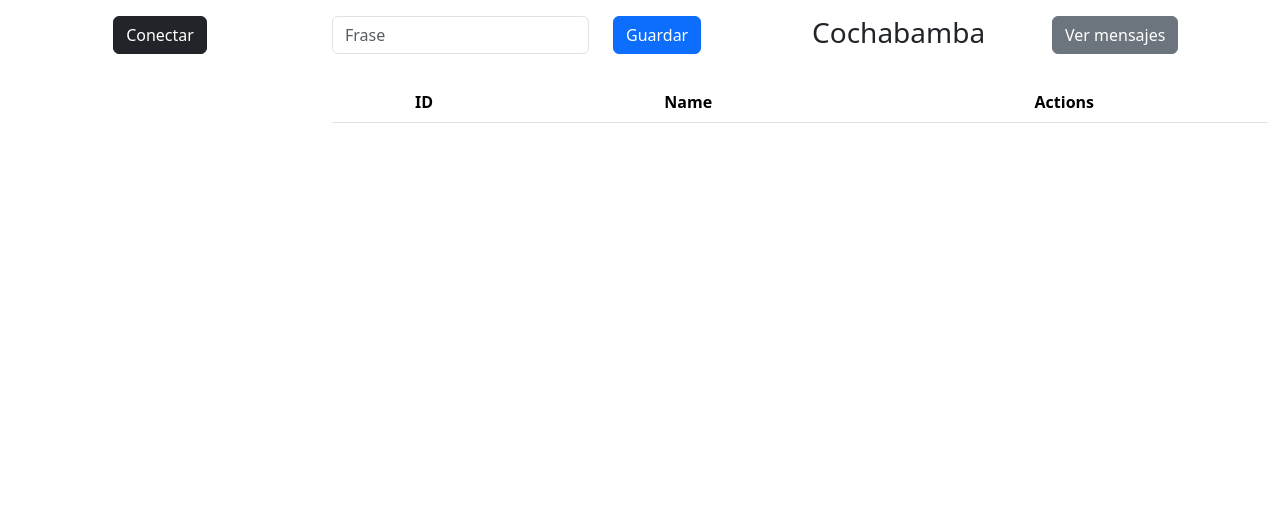
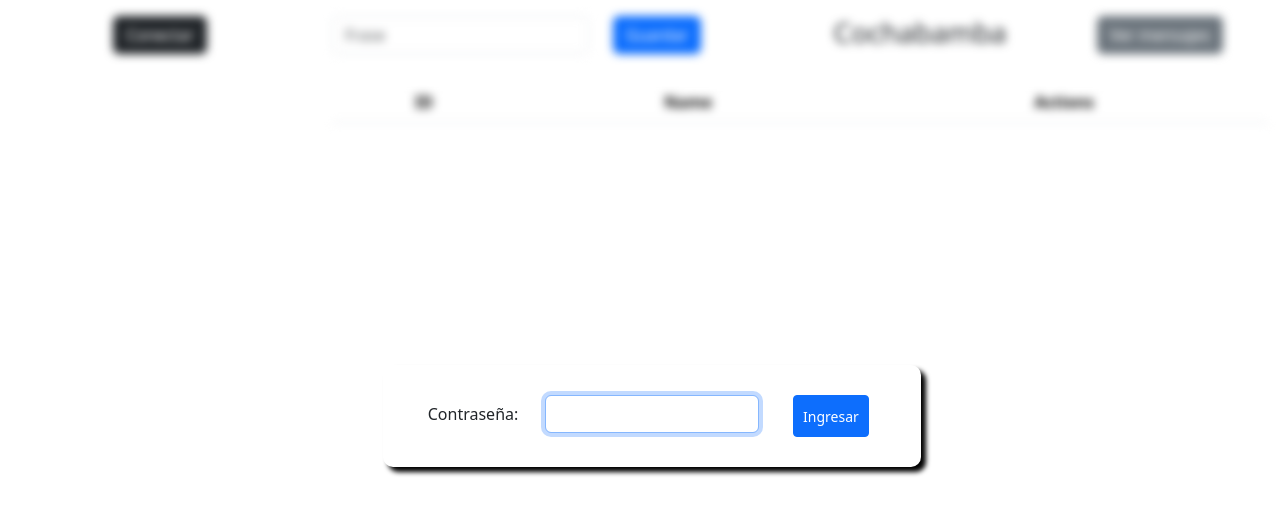
Before and after one commit to Alvaro181529/WebAutoWhats, a website: page src/city/cochabamba/index.html in a window 1280 px wide. Drawn offline with nearby package versions, Linux system fonts and the light colour scheme; no server answers.

Commit message:
front auth

```diff
--- /dev/null
+++ b/src/city/beni/index.css
@@ -0,0 +1,31 @@
+#marca {
+    color: rgba(255, 255, 255, 0.4);
+    /* Fondo blanco con 50% de opacidad */
+    padding: 10px;
+    /* Espaciado interno para mayor visibilidad */
+}
+
+#overlay {
+    position: fixed;
+    width: 100%;
+    height: 100%;
+    display: flex;
+    align-items: center;
+    justify-content: center;
+    z-index: 1;
+}
+
+#login-container {
+    text-align: center;
+    background-color: white;
+    padding: 30px;
+    border-radius: 10px;
+    box-shadow: 5px 5px 5px black;
+
+}
+
+#content-container {
+    text-align: center;
+    filter: blur(5px);
+    /* Ajusta el valor para cambiar la intensidad del efecto borroso */
+}
--- /dev/null
+++ b/src/city/cochabamba/index.css
@@ -0,0 +1,31 @@
+#marca {
+    color: rgba(255, 255, 255, 0.4);
+    /* Fondo blanco con 50% de opacidad */
+    padding: 10px;
+    /* Espaciado interno para mayor visibilidad */
+}
+
+#overlay {
+    position: fixed;
+    width: 100%;
+    height: 100%;
+    display: flex;
+    align-items: center;
+    justify-content: center;
+    z-index: 1;
+}
+
+#login-container {
+    text-align: center;
+    background-color: white;
+    padding: 30px;
+    border-radius: 10px;
+    box-shadow: 5px 5px 5px black;
+
+}
+
+#content-container {
+    text-align: center;
+    filter: blur(5px);
+    /* Ajusta el valor para cambiar la intensidad del efecto borroso */
+}
--- a/src/city/cochabamba/index.html
+++ b/src/city/cochabamba/index.html
@@ -17,9 +17,22 @@
         integrity="sha384-BBtl+eGJRgqQAUMxJ7pMwbEyER4l1g+O15P+16Ep7Q9Q+zqX6gSbd85u4mG4QzX+"
         crossorigin="anonymous"></script>
     <script defer src="index.js"></script>
+    <link rel="stylesheet" href="index.css">
 </head>
 
 <body class="container-fluid mt-3">
+    <div id="overlay">
+        <div id="login-container" class="row">
+            <label for="password" class="col-sm-3 col-form-label">Contraseña:</label>
+            <div class="col-sm-6">
+                <input type="password" class="form-control" id="password" autofocus>
+            </div>
+            <div class="col-sm-3">
+                <button id="ingresar" class="btn btn-primary btn-sm" style="padding: 10%;">Ingresar</button>
+            </div>
+        </div>
+    </div>
+    <div id="content-container">
         <main class="row">
             <div class="col-3" align="center">
                 <input type="button" class="estado btn btn-dark" value="Conectar" id="inicio">
@@ -62,15 +75,8 @@
         </main>
         <footer align="center">
             <h5 id="marca">by Alvaro Medrano</h5>
-        <style>
-            #marca {
-                color: rgba(255, 255, 255, 0.4);
-                /* Fondo blanco con 50% de opacidad */
-                padding: 10px;
-                /* Espaciado interno para mayor visibilidad */
-            }
-        </style>
         </footer>
+    </div>
 </body>
 
 </html>
--- /dev/null
+++ b/src/city/lapaz/index.css
@@ -0,0 +1,31 @@
+#marca {
+    color: rgba(255, 255, 255, 0.4);
+    /* Fondo blanco con 50% de opacidad */
+    padding: 10px;
+    /* Espaciado interno para mayor visibilidad */
+}
+
+#overlay {
+    position: fixed;
+    width: 100%;
+    height: 100%;
+    display: flex;
+    align-items: center;
+    justify-content: center;
+    z-index: 1;
+}
+
+#login-container {
+    text-align: center;
+    background-color: white;
+    padding: 30px;
+    border-radius: 10px;
+    box-shadow: 5px 5px 5px black;
+
+}
+
+#content-container {
+    text-align: center;
+    filter: blur(5px);
+    /* Ajusta el valor para cambiar la intensidad del efecto borroso */
+}
--- a/src/routes/beni.js
+++ b/src/routes/beni.js
@@ -1,11 +1,11 @@
 
 const { Router } = require("express");
-const { beniController, log, NotesbeniController, NotesCreatebeniController, NotesUpdatebeniController, NotesDelatebeniController,logout } = require("../controller/beni")
+const { beniController, NotesbeniController, NotesCreatebeniController, NotesUpdatebeniController, NotesDelatebeniController,logout, beniControllerAuth } = require("../controller/beni")
 const router = Router();
 
 // rutas
 router.get("/beni", beniController);
-router.get("/admin",log );
+router.get("/beni/auth", beniControllerAuth);
 router.get("/beni/logout", logout);
 router.get("/beni/notes", NotesbeniController);
 router.post("/beni/notes", NotesCreatebeniController);
```
Also changed, not shown: src/city/beni/index.html (+15 -8 lines), src/city/beni/index.js (+9 -9 lines), src/city/lapaz/index.html (+1 -34 lines), src/controller/beni.js (+5 -13 lines). Lines whose indentation alone changed are shown as unchanged.
